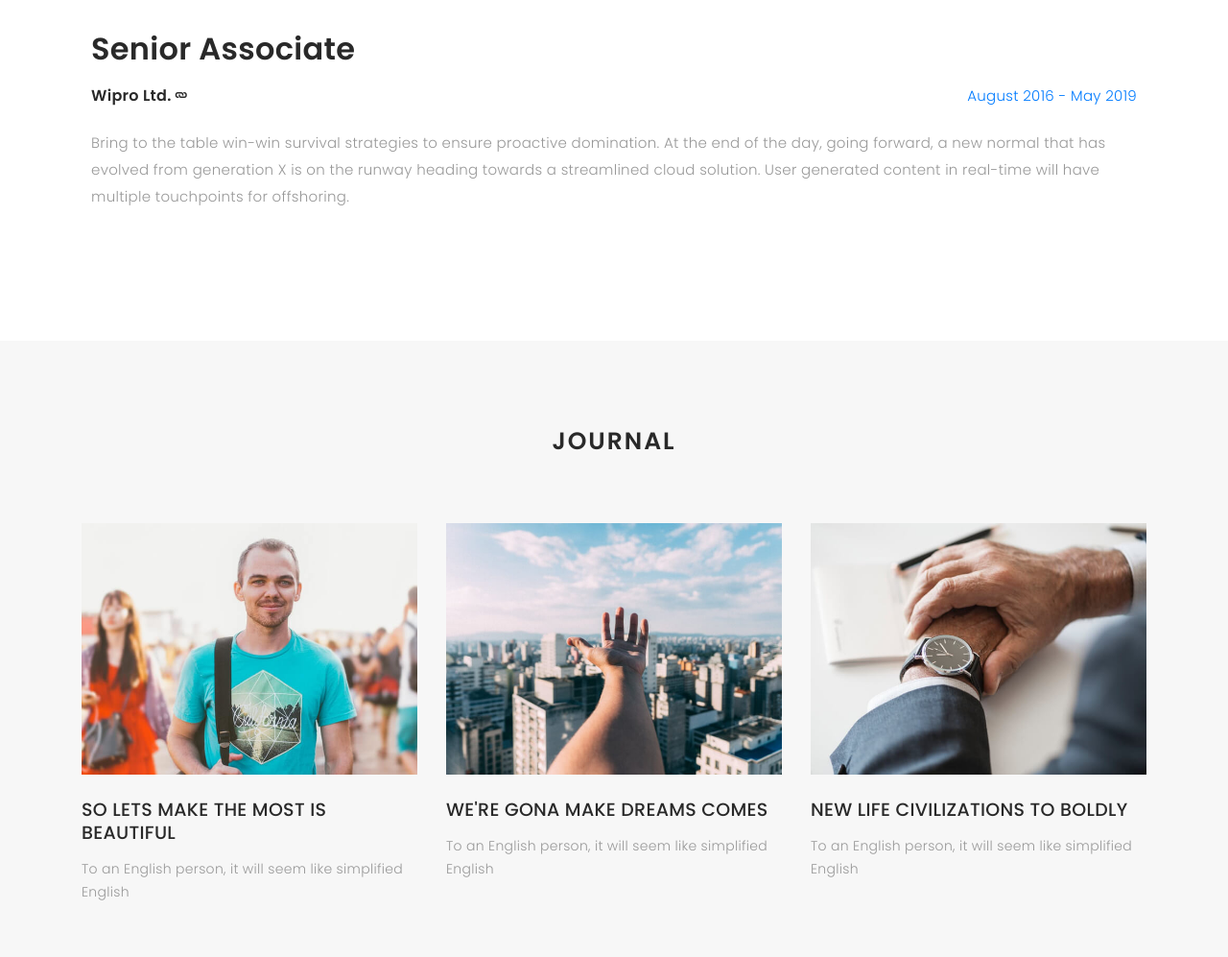
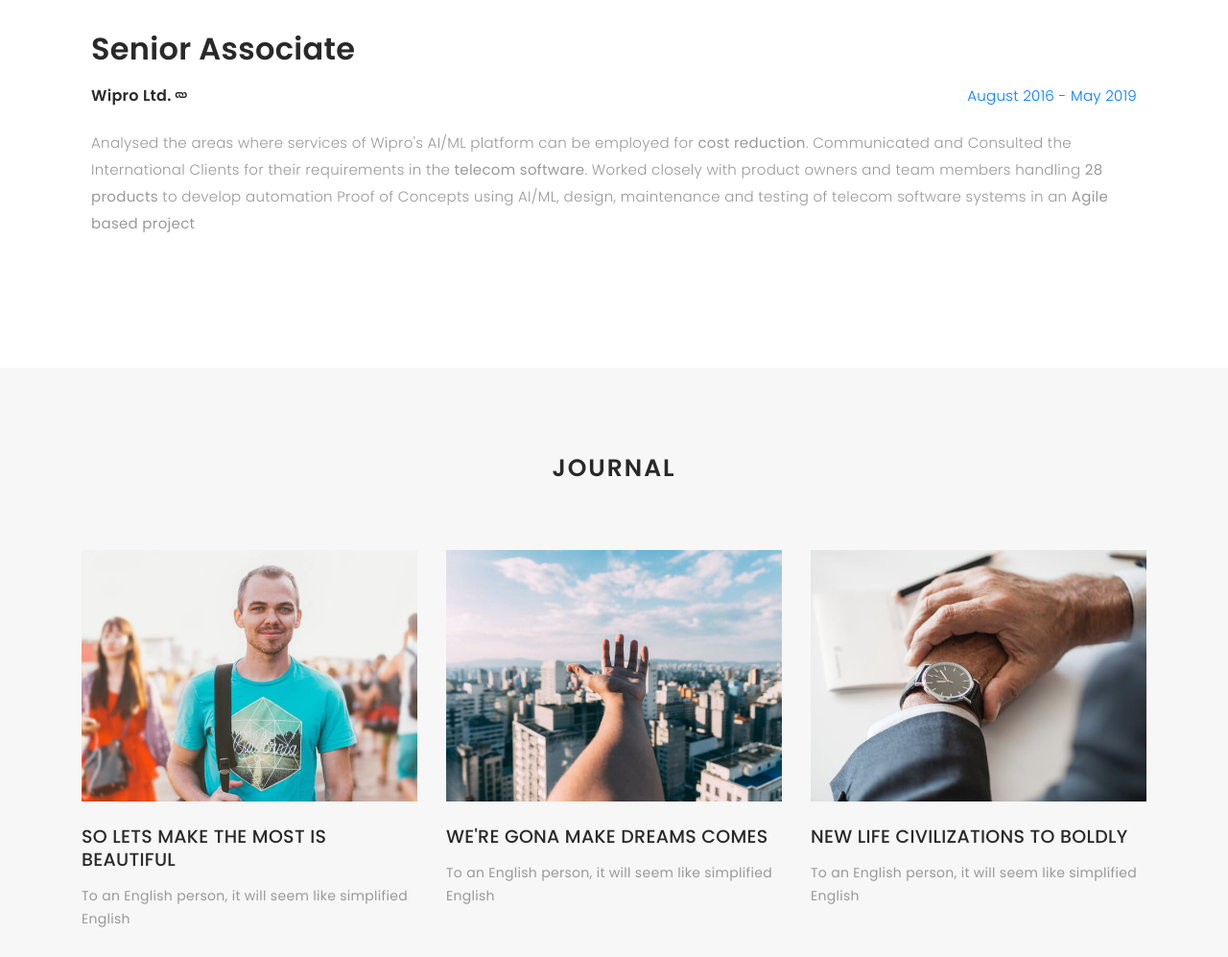
Before and after one commit to meetkaustubh/web, a plain HTML site: page index.html in a window 1280 px wide. Shown: the part 2173-3170 px from the top of the page at 96% size. Drawn offline with Linux system fonts and the light colour scheme; files whose address does not match are found by name; a web font is replaced by a local one.

Commit message:
Update index.html

```diff
--- a/index.html
+++ b/index.html
@@ -212,7 +212,7 @@
               <div class="details"> <span class="subheading float-left"><h4>Wipro Ltd. <a class="ion-link" href="https://www.wipro.com"></a></h4></span>
                 <span class="text-primary float-right">August 2016 - May 2019</span>
               </div>
-              <p class="details">Bring to the table win-win survival strategies to ensure proactive domination. At the end of the day, going forward, a new normal that has evolved from generation X is on the runway heading towards a streamlined cloud solution. User generated content in real-time will have multiple touchpoints for offshoring.</p>
+              <p class="details">Analysed the areas where services of Wipro's AI/ML platform can be employed for <b>cost reduction</b>. Communicated and Consulted the International Clients for their requirements in the <b>telecom software</b>. Worked closely with product owners and team members handling <b>28 products</b> to develop automation Proof of Concepts using AI/ML, design, maintenance and testing of telecom software systems in an <b>Agile based project</p>
             </div>
 
             <div class="portfolio-thumbnail education text-left clearfix">
```
